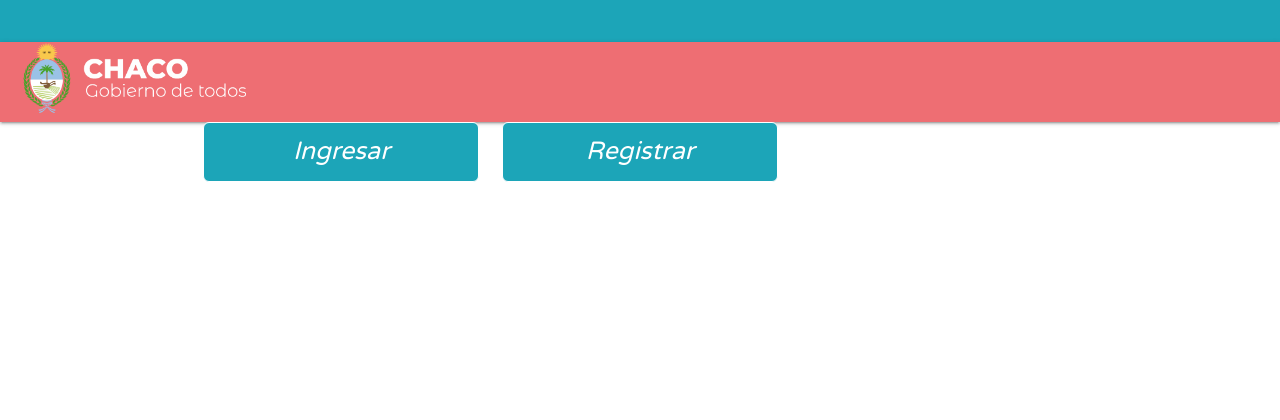
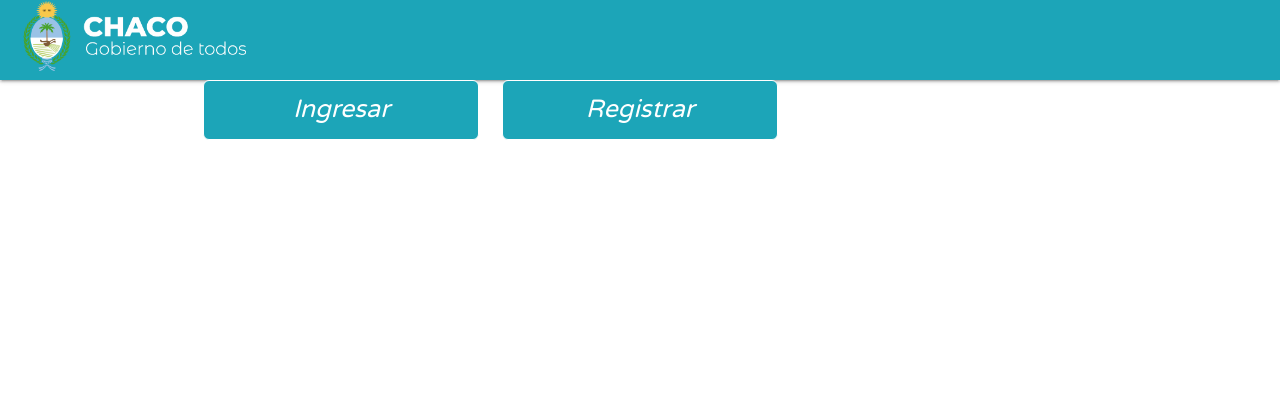
Before and after one commit to danialucasm/proyectoInfo, a Django app: page / in a window 1280 px wide. Shown: the top 420 px of the page. Run offline with Django 3.2, Linux system fonts and the light colour scheme.

Commit message:
arreglo menu-nav

```diff
--- a/proyecto/templates/header.html
+++ b/proyecto/templates/header.html
@@ -1,8 +1,9 @@
 {%load static%}
 <header class="main-head">
-    <nav>
-            <h1 id="logo"><img src="{% static 'logo-gobierno.png' %}", style="max-width: 60mm; margin-left: 5mm;"/></h1>
-            <ul>
+    <nav style="background-color: #1CA5B8;">
+        <div class="nav-wrapper">
+            <a id="logo"><img src="{% static 'logo-gobierno.png' %}" style="max-width: 60mm; margin-left: 5mm;"/></a>
+            <ul class="right hide-on-med-and-down" style="background-color: #1CA5B8; margin-block-end: 1mm;">
                 {% if request.user.is_authenticated %}
                     <li><a href="{% url 'inicio' %}">Inicio</a></li>
                     <li><a href="{% url 'perfil' %}">Perfil</a></li>
@@ -10,5 +11,6 @@
                     <li><a href="{% url 'logout' %}">Salir</a></li>
                 {% endif %}
             </ul>
+        </div>
     </nav>
 </header>
```
